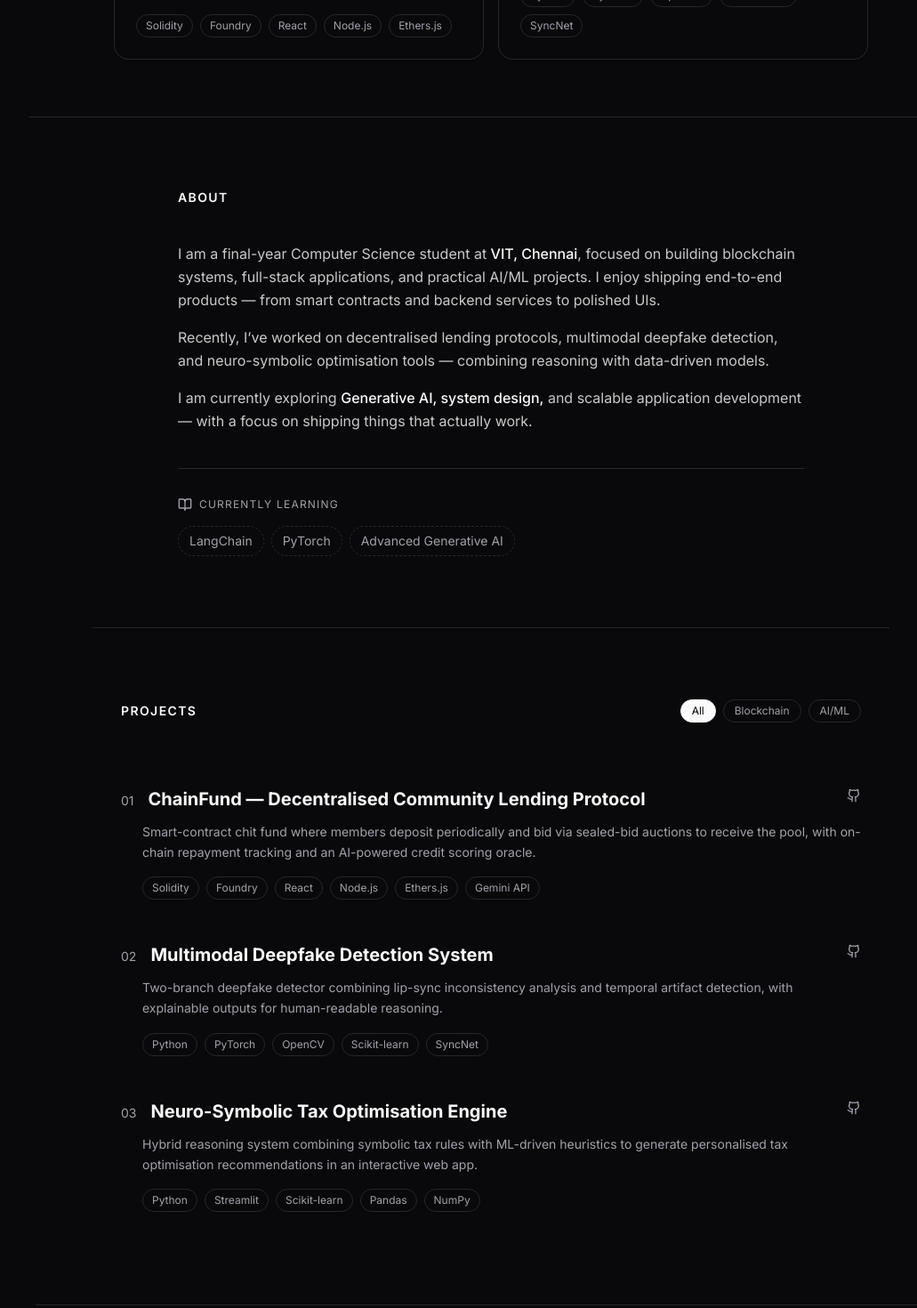
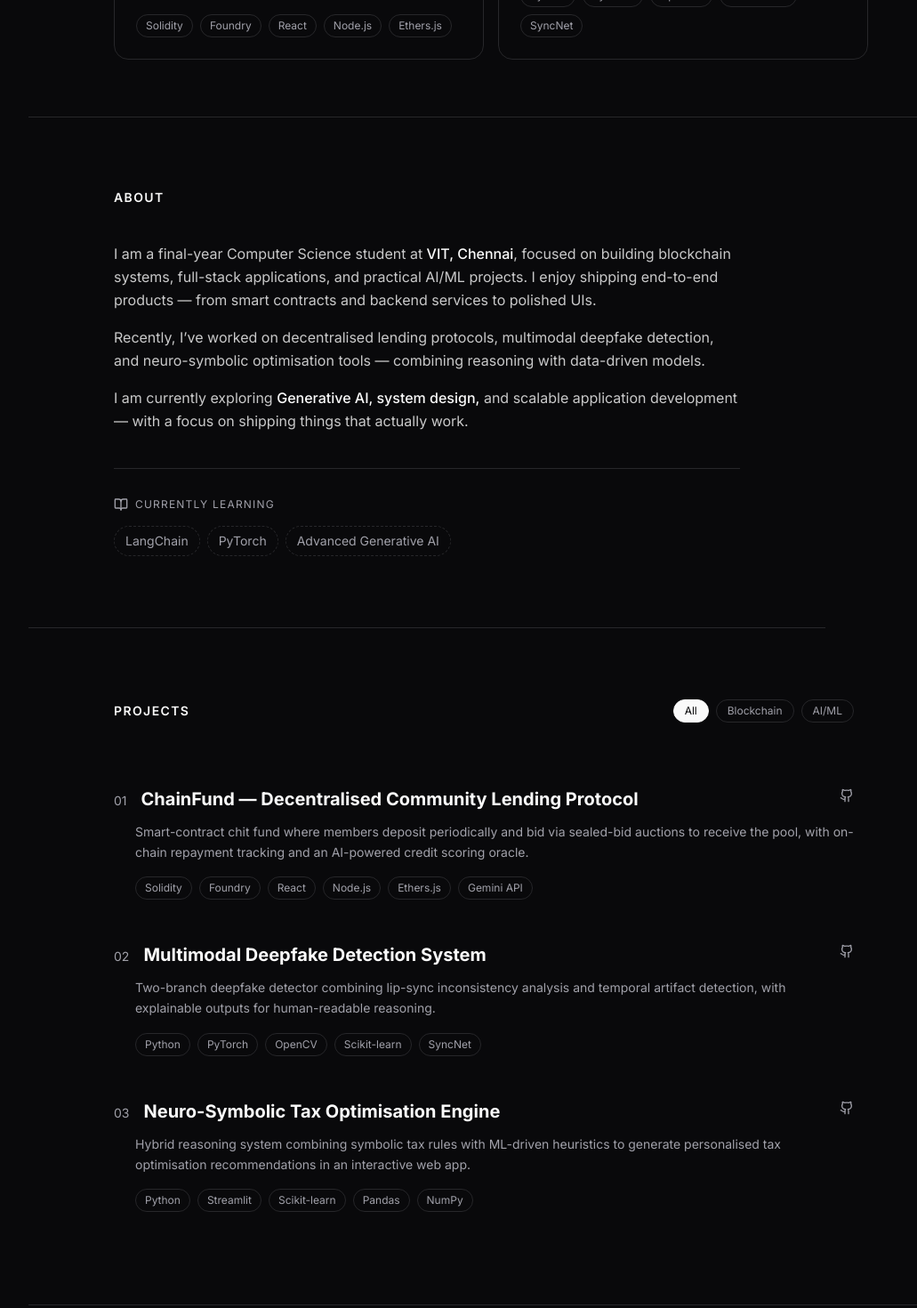
Before and after one commit to dhanushh00/Dhanush-K, a Next.js app: page / in a window 1280 px wide. Shown: the part 1240-2710 px from the top of the page at 89% size, without its empty margins (208-1239 px from the left). Built offline with nearby package versions, Linux system fonts and the light colour scheme.

Commit message:
Update portfolio content and mobile UI

```diff
--- a/src/app/layout.tsx
+++ b/src/app/layout.tsx
@@ -27,7 +27,7 @@ export default function RootLayout({
             <RightBackgroundGlow />
             <Sidebar />
             <main className="flex-1 md:ml-60 w-full overflow-x-hidden relative z-10">
-              <div className="max-w-7xl mx-auto w-full">
+              <div className="max-w-6xl mx-auto w-full">
                 {children}
               </div>
             </main>
--- a/src/components/sections/About.tsx
+++ b/src/components/sections/About.tsx
@@ -7,7 +7,7 @@ const currentlyLearning = ["LangChain", "PyTorch", "Advanced Generative AI"];
 
 export function About() {
     return (
-        <section id="about" className="px-5 sm:px-8 md:px-16 lg:px-24 py-16 sm:py-20 max-w-4xl mx-auto w-full">
+        <section id="about" className="px-5 sm:px-8 md:px-16 lg:px-24 py-16 sm:py-20 max-w-4xl">
             <motion.div
                 initial={{ opacity: 0, y: 20 }}
                 whileInView={{ opacity: 1, y: 0 }}
--- a/src/components/sections/Contact.tsx
+++ b/src/components/sections/Contact.tsx
@@ -44,7 +44,7 @@ const contacts = [
 
 export function Contact() {
     return (
-        <section id="contact" className="px-5 sm:px-8 md:px-16 lg:px-24 py-16 sm:py-20 max-w-6xl mx-auto w-full">
+        <section id="contact" className="px-5 sm:px-8 md:px-16 lg:px-24 py-16 sm:py-20">
             <motion.div
                 initial={{ opacity: 0, y: 20 }}
                 whileInView={{ opacity: 1, y: 0 }}
--- a/src/components/sections/Experience.tsx
+++ b/src/components/sections/Experience.tsx
@@ -63,7 +63,7 @@ function Label({ children }: { children: React.ReactNode }) {
 
 export function Experience() {
     return (
-        <section id="experience" className="px-5 sm:px-8 md:px-16 lg:px-24 pt-16 sm:pt-20 pb-10 max-w-4xl mx-auto w-full space-y-14">
+        <section id="experience" className="px-5 sm:px-8 md:px-16 lg:px-24 pt-16 sm:pt-20 pb-10 max-w-4xl space-y-14">
             <motion.div
                 initial={{ opacity: 0, y: 20 }}
                 whileInView={{ opacity: 1, y: 0 }}
--- a/src/components/sections/FeaturedProjects.tsx
+++ b/src/components/sections/FeaturedProjects.tsx
@@ -28,7 +28,6 @@ export function FeaturedProjects() {
                 whileInView={{ opacity: 1, y: 0 }}
                 viewport={{ once: false }}
                 transition={{ duration: 0.5 }}
-                className="max-w-6xl mx-auto"
             >
                 <div className="flex items-center justify-between mb-10">
                     <p className="text-xs text-muted-foreground uppercase tracking-widest">Featured Projects</p>
--- a/src/components/sections/Hero.tsx
+++ b/src/components/sections/Hero.tsx
@@ -32,7 +32,7 @@ export function Hero() {
                 variants={container}
                 initial="hidden"
                 animate="visible"
-                className="max-w-3xl w-full mx-auto flex flex-col gap-14"
+                className="max-w-3xl w-full flex flex-col gap-14"
             >
                 {/* Identity block */}
                 <div className="flex flex-col gap-5">
--- a/src/components/sections/Projects.tsx
+++ b/src/components/sections/Projects.tsx
@@ -51,7 +51,7 @@ export function Projects() {
         active === "All" ? projects : projects.filter((p) => p.category === active);
 
     return (
-        <section id="projects" className="px-5 sm:px-8 md:px-16 lg:px-24 py-16 sm:py-20 max-w-5xl mx-auto w-full">
+        <section id="projects" className="px-5 sm:px-8 md:px-16 lg:px-24 py-16 sm:py-20 max-w-5xl">
             <motion.div
                 initial={{ opacity: 0, y: 20 }}
                 whileInView={{ opacity: 1, y: 0 }}
--- a/src/components/sections/Skills.tsx
+++ b/src/components/sections/Skills.tsx
@@ -46,7 +46,7 @@ export function Skills() {
                 whileInView={{ opacity: 1, y: 0 }}
                 viewport={{ once: true }}
                 transition={{ duration: 0.5 }}
-                className="max-w-3xl mx-auto"
+                className="max-w-3xl"
             >
                 <h2 className="text-sm font-semibold text-foreground uppercase tracking-widest mb-6">
                     Skills
```
